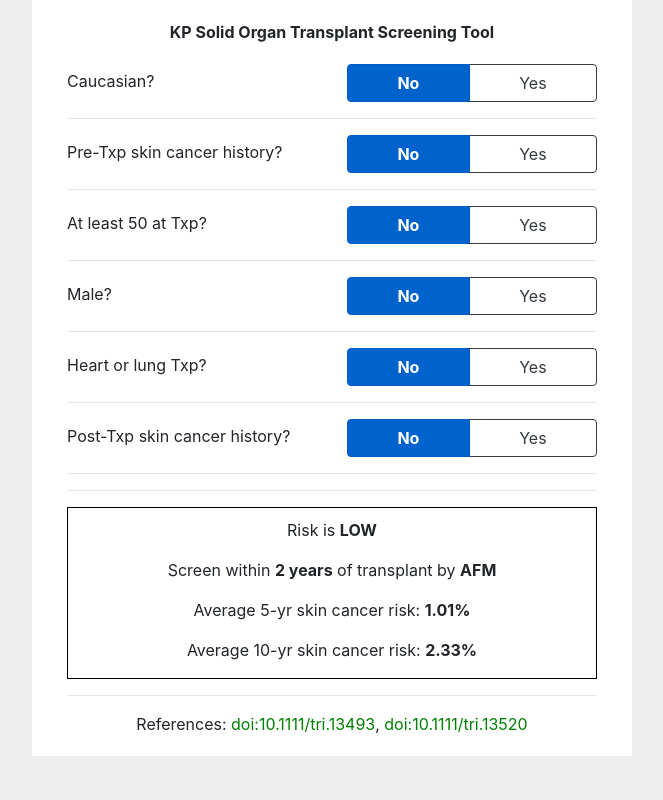
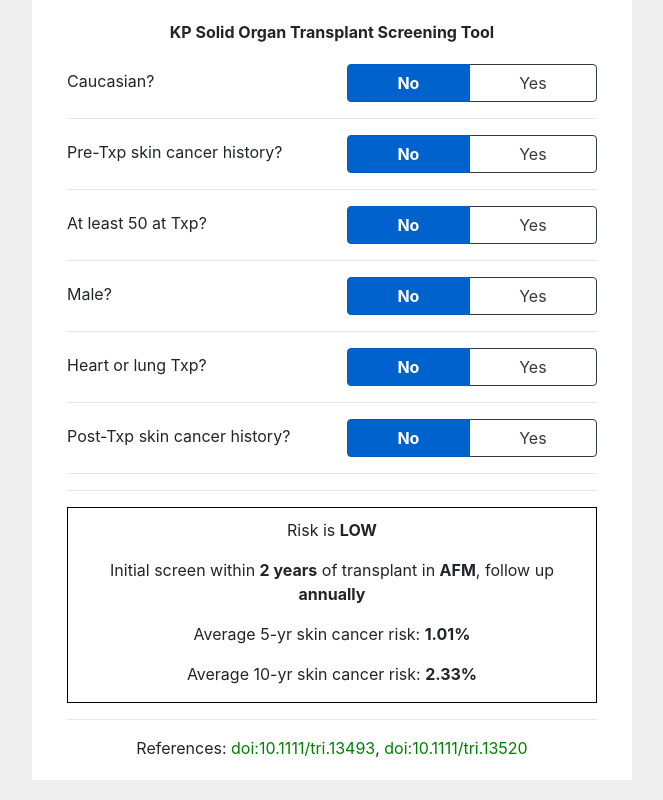
Before and after one commit to marwahaha/kp-sotr-screening, a plain HTML site: page index.html in a window 1280 px wide. Shown: the whole page, without its empty margins (308-971 px from the left). Drawn offline with nearby package versions, Linux system fonts and the light colour scheme.

Commit message:
Make requested changes to wording

```diff
--- a/index.html
+++ b/index.html
@@ -122,7 +122,7 @@
         <hr />
         <div class='results'>
             <p>Risk is <span class='risk' id='risk-level'></span></p>
-            <p>Screen within <span class='risk' id='risk-time'></span> <span id='risk-known'></span> by <span class='risk' id='risk-specialty'></span></p>
+            <p>Initial screen within <span class='risk' id='risk-time'></span> <span id='risk-known'></span> in <span class='risk' id='risk-specialty'></span>, follow up <span class='risk' id='risk-followup'></span></p>
             <p>Average 5-yr skin cancer risk: <span class='risk' id='risk-5yrs'></span></p>
             <p>Average 10-yr skin cancer risk: <span class='risk' id='risk-10yrs'></span></p>
         </div>
@@ -136,11 +136,11 @@
         var questions = {};
 
         var riskInfos = {
-            "LOW": ["2 years", "1.01%", "2.33%", "AFM", "of transplant"],
-            "MEDIUM": ["1 year", "6.15%", "13.73%", "AFM", "of transplant"],
-            "HIGH": ["1 year", "15.14%", "31.75%", "Dermatology", "of transplant"],
-            "VERY HIGH": ["6 months", "44.75%", "74.85%", "Dermatology", "of transplant"],
-            "UNKNOWN": ["6 months", "N/A", "N/A", "Dermatology", ""],
+            "LOW": ["LOW", "2 years", "1.01%", "2.33%", "AFM", "of transplant", "annually"],
+            "MEDIUM": ["MEDIUM", "1 year", "6.15%", "13.73%", "AFM", "of transplant", "annually"],
+            "HIGH": ["HIGH", "1 year", "15.14%", "31.75%", "Dermatology", "of transplant", "per derm MD"],
+            "VERY HIGH": ["VERY HIGH", "6 months", "44.75%", "74.85%", "Dermatology", "of transplant", "per derm MD"],
+            "UNKNOWN": ["VERY HIGH", "6 months", "N/A", "N/A", "Dermatology", "", "per derm MD"],
         }
 
         function setAnswer(obj) {
@@ -157,12 +157,13 @@
         function generateResults() {
             var riskLevel = calculateRisk();
             var riskInfo = riskInfos[riskLevel];
-            document.getElementById("risk-level").innerText = riskLevel;
-            document.getElementById("risk-time").innerText = riskInfo[0];
-            document.getElementById("risk-5yrs").innerText = riskInfo[1];
-            document.getElementById("risk-10yrs").innerText = riskInfo[2];
-            document.getElementById("risk-specialty").innerText = riskInfo[3];
-            document.getElementById("risk-known").innerText = riskInfo[4];
+            document.getElementById("risk-level").innerText = riskInfo[0];;
+            document.getElementById("risk-time").innerText = riskInfo[1];
+            document.getElementById("risk-5yrs").innerText = riskInfo[2];
+            document.getElementById("risk-10yrs").innerText = riskInfo[3];
+            document.getElementById("risk-specialty").innerText = riskInfo[4];
+            document.getElementById("risk-known").innerText = riskInfo[5];
+            document.getElementById("risk-followup").innerText = riskInfo[6];
         }
 
         function calculateRisk() {
```
